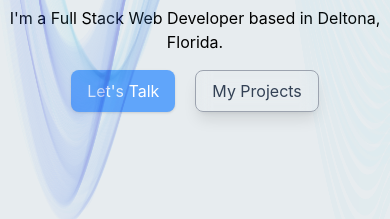
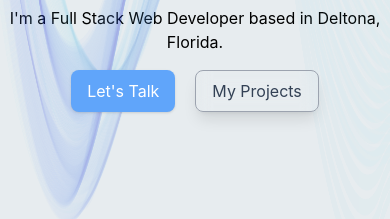
Before and after one commit to jimenezraul/raulwebdev-portfolio, a React (Create React App) app: page / in a window 390 px wide. Shown: the part 576-795 px from the top of the page. Built offline with nearby package versions, Linux system fonts and the light colour scheme.

Commit message:
change z-index of picture and buttons in the hero section

```diff
--- a/src/components/hero/index.js
+++ b/src/components/hero/index.js
@@ -12,9 +12,7 @@ const Hero = () => {
       </div>
       <div className='container mx-auto'>
         <div className='w-full flex flex-wrap-reverse items-center justify-center py-2'>
-          <div
-            className='flex flex-col items-center w-full md:w-1/2 max-w-lg rounded-xl'
-          >
+          <div className='flex flex-col items-center w-full md:w-1/2 max-w-lg rounded-xl'>
             <h1 className='text-slate-700 text-3xl md:text-4xl font-bold text-center roboto'>
               Hi there! I'm <span className='roboto text-blue-500'>Raul</span>
             </h1>
@@ -24,12 +22,12 @@ const Hero = () => {
             <div className='flex flex-wrap justify-center space-x-5'>
               <a
                 href='mailto:rauljimenezengineer@gmail.com'
-                className='content-center text-center bg-blue-400 hover:bg-blue-500 text-white px-4 py-2 rounded-lg mt-4 shadow'
+                className='z-40 content-center text-center bg-blue-400 hover:bg-blue-500 text-white px-4 py-2 rounded-lg mt-4 shadow'
               >
                 Let's Talk
               </a>
               <a
-                className='content-center text-center border border-gray-400 backdrop-blur hover:backdrop-blur-3xl text-slate-700 px-4 py-2 rounded-lg mt-4 shadow-lg'
+                className='z-40 content-center text-center border border-gray-400 backdrop-blur hover:backdrop-blur-3xl text-slate-700 px-4 py-2 rounded-lg mt-4 shadow-lg'
                 onClick={handleScroll}
                 href='#projects'
               >
@@ -37,9 +35,7 @@ const Hero = () => {
               </a>
             </div>
           </div>
-          <div
-            className='z-50 w-full md:w-1/2 max-w-md'
-          >
+          <div className='z-40 w-full md:w-1/2 max-w-md'>
             <img src={profilePic} alt='profile'></img>
           </div>
         </div>
```
